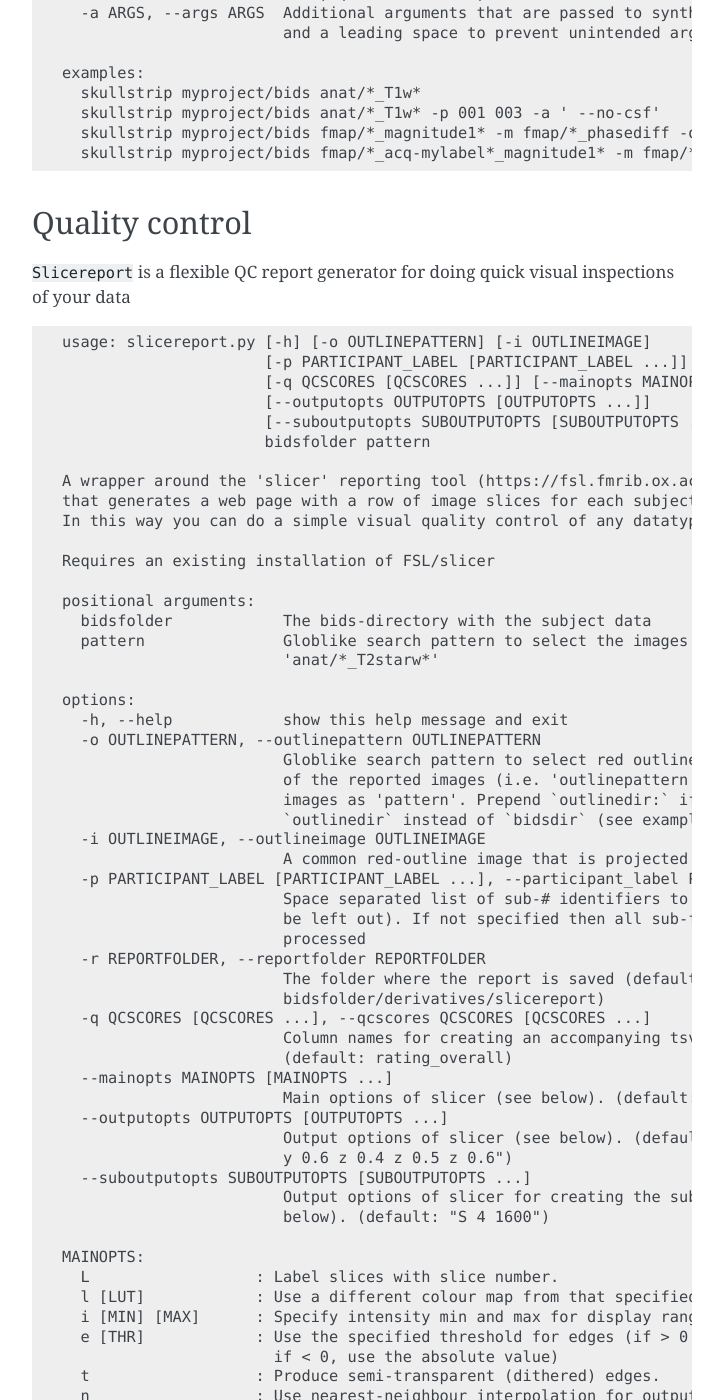
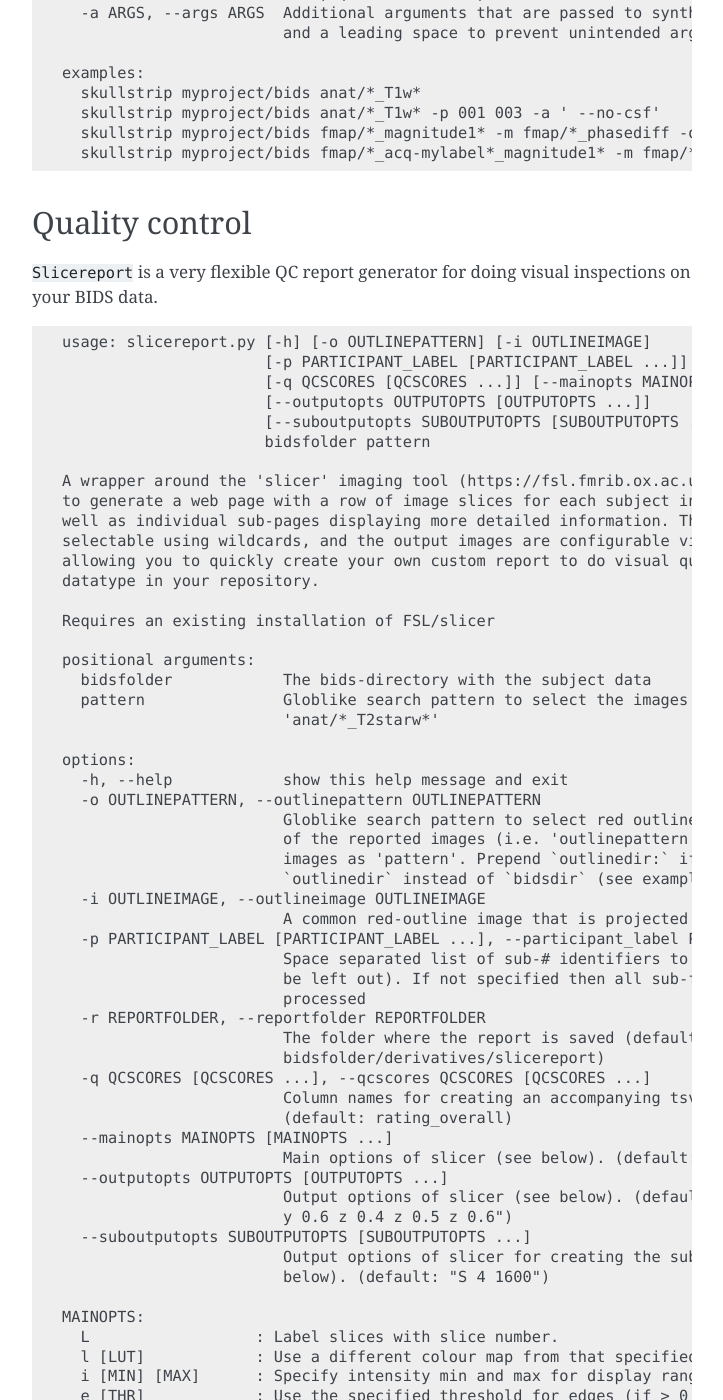
Before and after one commit to Donders-Institute/bidscoin, a Sphinx documentation site: the page built from docs/bidsapps.rst, in a window 1280 px wide and 1400 px high, scrolled down 4524 px. Shown: the whole window, without its empty margins (388-1111 px from the left). Built offline with Sphinx 7.4.7, drawn with Linux system fonts in a browser that asks for light colours; some of the changed text lies outside the part shown.

Commit message:
Doc updates

```diff
--- a/docs/bidsapps.rst
+++ b/docs/bidsapps.rst
@@ -230,7 +230,7 @@
 Quality control
 ---------------
 
-``Slicereport`` is a flexible QC report generator for doing quick visual inspections of your data
+``Slicereport`` is a very flexible QC report generator for doing visual inspections on your BIDS data.
 
 ::
 
@@ -241,9 +241,12 @@
                           [--suboutputopts SUBOUTPUTOPTS [SUBOUTPUTOPTS ...]]
                           bidsfolder pattern
 
-    A wrapper around the 'slicer' reporting tool (https://fsl.fmrib.ox.ac.uk/fsl/fslwiki/Miscvis)
-    that generates a web page with a row of image slices for each subject in the BIDS repository.
-    In this way you can do a simple visual quality control of any datatype in your BIDS repository
+    A wrapper around the 'slicer' imaging tool (https://fsl.fmrib.ox.ac.uk/fsl/fslwiki/Miscvis)
+    to generate a web page with a row of image slices for each subject in the BIDS repository, as
+    well as individual sub-pages displaying more detailed information. The source images are
+    selectable using wildcards, and the output images are configurable via various user options,
+    allowing you to quickly create your own custom report to do visual quality control on any
+    datatype in your repository.
 
     Requires an existing installation of FSL/slicer
 
@@ -308,8 +311,11 @@
 
 .. figure:: ./_static/slicereport_skullstrip.png
 
-   Snippet of a ``slicereport`` for doing quality control on ``skullstrip`` output images (see above). This
-   example was generated with these two commands:
+   Snippet of a ``slicereport`` for doing quality control on ``skullstrip`` output images (see above). The
+   background image shows the skull-extracted image in the `extra_data` folder, and the red outline image
+   projected on top shows the contours computed from the original image in the `anat` folder. Users can click
+   on an image to navigate to the individual (more detailed) slicereport of that subject. This example can be
+   generated from scratch with just these two commands:
 
 .. code-block:: console
 
```
Also changed, not shown: other parts of docs/bidsapps.rst (+1 -1 lines), 2 other files.
